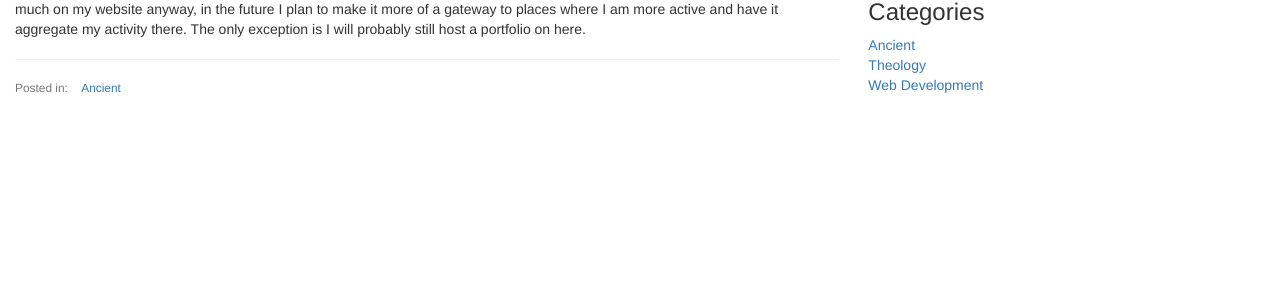
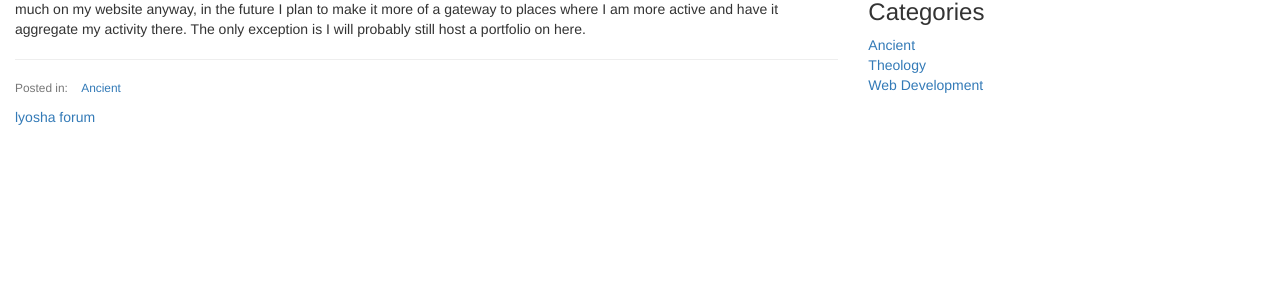
Before and after one commit to alekseyg/lyosha-me, a Jekyll site: the page built from _posts/2010-06-10-forum-disabled-and-future-plans.markdown, in a window 1280 px wide. Shown: the part 211-512 px from the top of the page. Built offline with Jekyll 4.4.1, drawn with Linux system fonts in a browser that asks for light colours; nearby versions of some CDN libraries.

Commit message:
Add Muut comments to posts

```diff
--- a/_layouts/post.html
+++ b/_layouts/post.html
@@ -15,6 +15,7 @@
       </ul>
     </small>
 
+    <a class="muut" href="https://muut.com/i/lyosha/comments" type="dynamic">lyosha forum</a> <script src="//cdn.muut.com/1/moot.min.js"></script>
   </div>
   <div class="col-md-4">
     {% include sidebar.html %}
```
